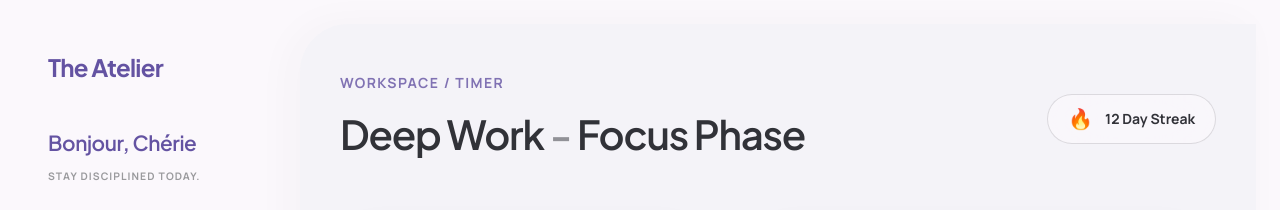
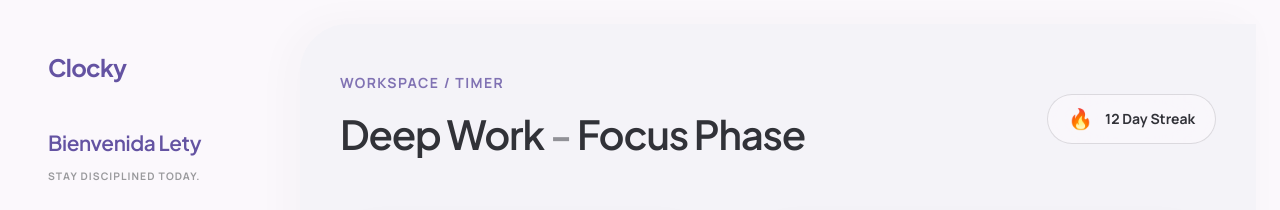
Before and after one commit to andres-pi/ai-pomodoro-planner, a Next.js app: page / in a window 1280 px wide. Shown: the top 210 px of the page. Built offline with nearby package versions, Linux system fonts and the light colour scheme.

Commit message:
feat(ui): custom presentation in sidebar

```diff
--- a/src/components/Sidebar.tsx
+++ b/src/components/Sidebar.tsx
@@ -46,10 +46,10 @@ export default function Sidebar() {
       {/* Branding */}
       <div style={{ padding: '0 1.5rem', marginBottom: '4rem' }}>
         <h2 style={{ color: 'var(--color-primary)', fontSize: '1.5rem', letterSpacing: '-0.03em', fontWeight: 700 }}>
-          The Atelier
+          Clocky
         </h2>
         <div style={{ marginTop: '2.5rem' }}>
-            <h3 style={{ fontSize: '1.3rem', color: 'var(--color-primary)', fontWeight: 600 }}>Bonjour, Chérie</h3>
+            <h3 style={{ fontSize: '1.3rem', color: 'var(--color-primary)', fontWeight: 600 }}>Bienvenida Lety</h3>
             <p className="text-label-disciplined" style={{ fontSize: '0.65rem', color: '#9a9a9d', marginTop: '0.5rem' }}>
               STAY DISCIPLINED TODAY.
             </p>
```
